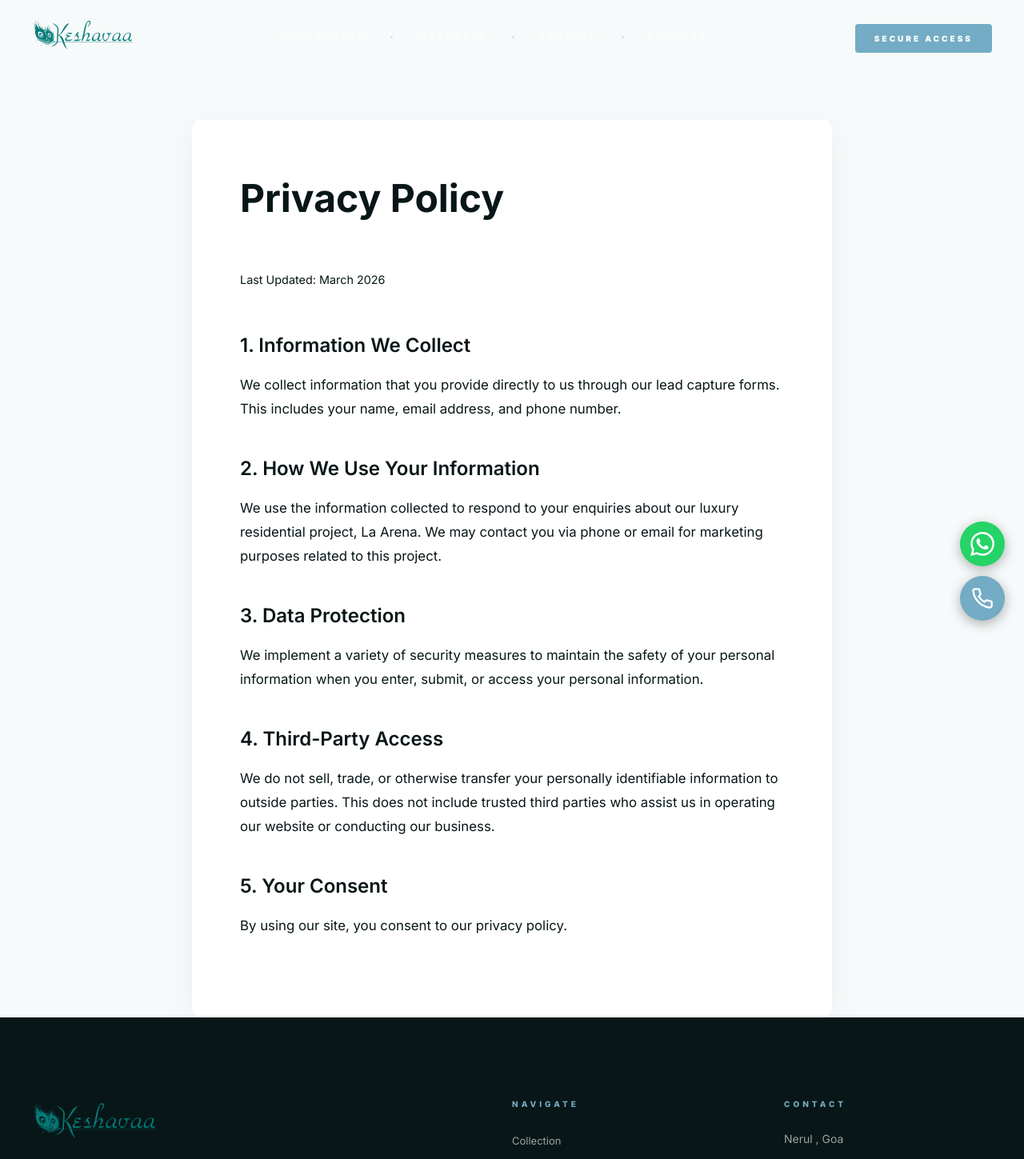
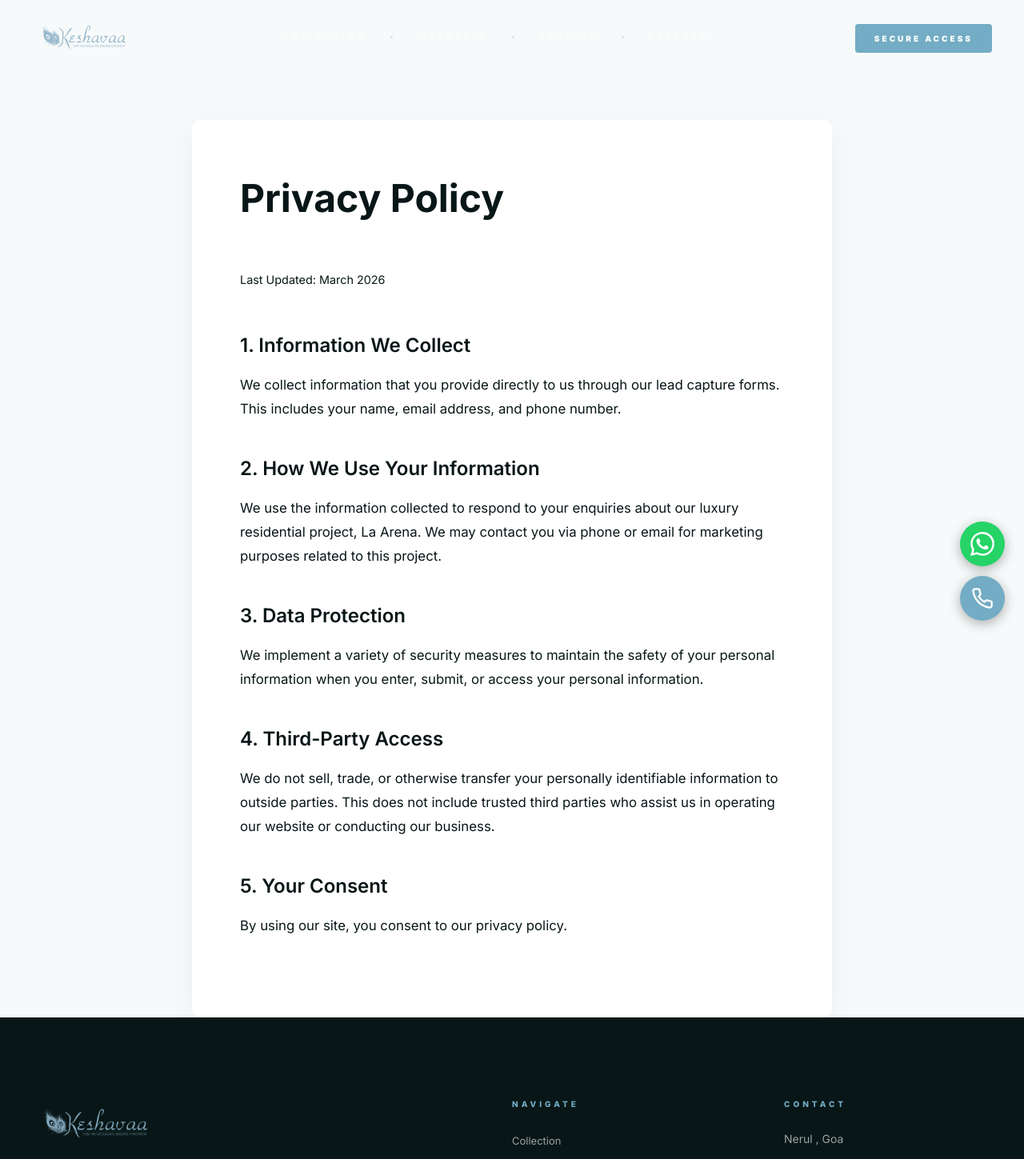
Before and after one commit to Kaiftech/Keshavaa-La-Arena, a Next.js app: page /privacy-policy in a window 1280 px wide. Shown: the top 1449 px of the page at 80% size. Built offline with nearby package versions, Linux system fonts and the light colour scheme; a web font is replaced by a local one.

Commit message:
font and style changes

```diff
--- a/components/Footer.tsx
+++ b/components/Footer.tsx
@@ -12,11 +12,10 @@ const Footer = () => {
           <div className="footer-brand reveal">
             <div className="logo-wrap">
               <Image
-                src="/assets/KESHAVAA LOGO.webp"
+                src="/assets/keshavaa.blue1.png"
                 alt="Keshavaa Luxury"
                 width={160}
                 height={55}
-                className="invert"
               />
             </div>
             <h3 className="brand-statement">Crafting <span>Legacies</span> <br/>In Nerul, Goa.</h3>
--- a/components/Header.tsx
+++ b/components/Header.tsx
@@ -20,12 +20,11 @@ const Header = () => {
       <div className="container header-inner">
         <Link href="/" className="logo-wrap">
           <Image
-            src="/assets/KESHAVAA LOGO.webp"
+            src="/assets/keshavaa.blue1.png"
             alt="Keshavaa Luxury"
             width={130}
             height={45}
             priority
-            className={`${!scrolled ? 'invert' : ''}`}
           />
         </Link>
 
--- a/components/ProjectMetrics.tsx
+++ b/components/ProjectMetrics.tsx
@@ -24,7 +24,7 @@ const ProjectMetrics = () => {
           <div className="v-divider" />
           <div className="metric-item">
             <span className="label">Signature Features</span>
-            <span className="value">PRIVATE JACUZZI</span>
+            <span className="value">PRIVATE JACUZZI HOMES</span>
           </div>
         </div>
       </div>
```
Also changed, not shown: ASSESTS/keshavaa.blue1.png (added), public/assets/keshavaa.blue1.png (added).
